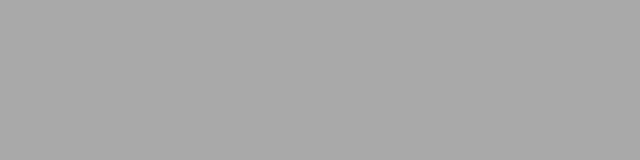
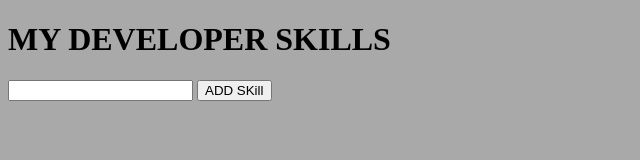
Before and after one commit to kevcoder247/-dev-skills-labv, a plain HTML site: page index.html in a window 1280 px wide. Shown: the whole page, without its empty margins (0-640 px from the left). Drawn offline with nearby package versions, Linux system fonts and the light colour scheme.

Commit message:
basic markup added

```diff
--- a/index.html
+++ b/index.html
@@ -15,6 +15,10 @@ crossorigin="anonymous"
     <title>Dev Skills Lab</title>
 </head>
 <body>
-
+    <div id="cointainer">
+        <h1>MY DEVELOPER SKILLS</h1>
+        <input type="text">
+        <button>ADD SKill</button>
+    </div>
 </body>
 </html>
```
